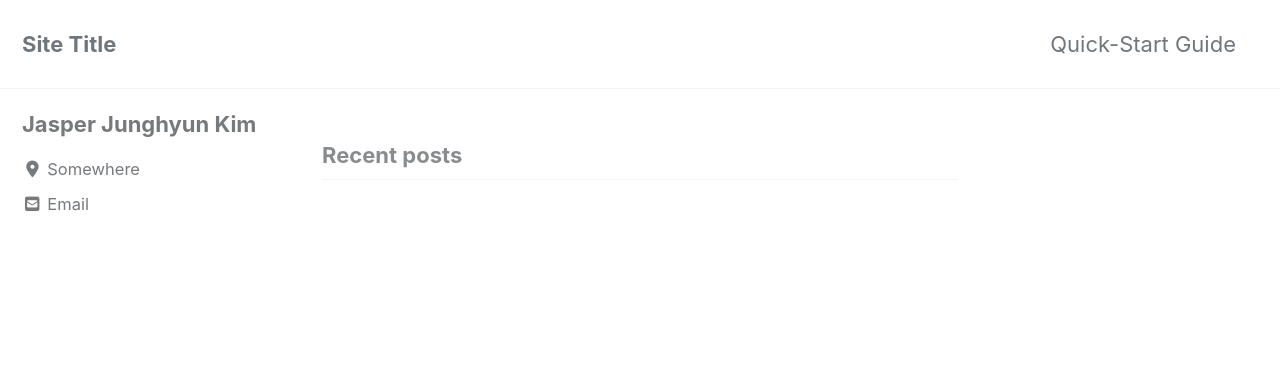
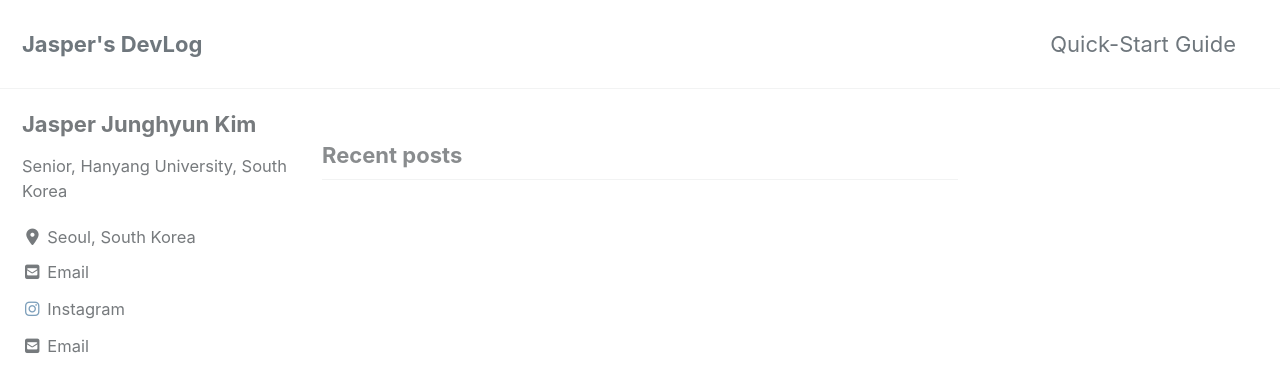
Before and after one commit to jasperous/jasperous.github.io, a Jekyll site: the page built from index.html, in a window 1280 px wide and 900 px high. Shown: the top 392 px of the window. Built offline with Jekyll 4.4.1, drawn with Linux system fonts in a browser that asks for light colours; cached includes are drawn as plain includes; nearby versions of some CDN libraries; the list of posts is cut into pages by our own code.

Commit message:
github blog jekyll theme applied

```diff
--- a/_config.yml
+++ b/_config.yml
@@ -16,7 +16,7 @@ minimal_mistakes_skin    : "default" # "air", "aqua", "contrast", "dark", "dirt"
 
 # Site Settings
 locale                   : "en-US"
-title                    : "Site Title"
+title                    : "Jasper's DevLog"
 title_separator          : "-"
 subtitle                 : # site tagline that appears below site title in masthead
 name                     : "Your Name"
@@ -109,13 +109,13 @@ analytics:
 author:
   name             : "Jasper Junghyun Kim"
   avatar           : # path of avatar image, e.g. "/assets/images/bio-photo.jpg"
-  bio              : ""
-  location         : "Somewhere"
+  bio              : "Senior, Hanyang University, South Korea"
+  location         : "Seoul, South Korea"
   email            : "jasper.jh.kim@gmail.com"
   links:
     - label: "Email"
       icon: "fas fa-fw fa-envelope-square"
-      # url: mailto:your.name@email.com
+      url: mailto:jasper.jh.kim@gmail.com
     - label: "Website"
       icon: "fas fa-fw fa-link"
       # url: "https://your-website.com"
@@ -130,7 +130,7 @@ author:
       # url: "https://github.com/"
     - label: "Instagram"
       icon: "fab fa-fw fa-instagram"
-      # url: "https://instagram.com/"
+      url: "https://instagram.com/jaspereous"
 
 # Site Footer
 footer:
```
